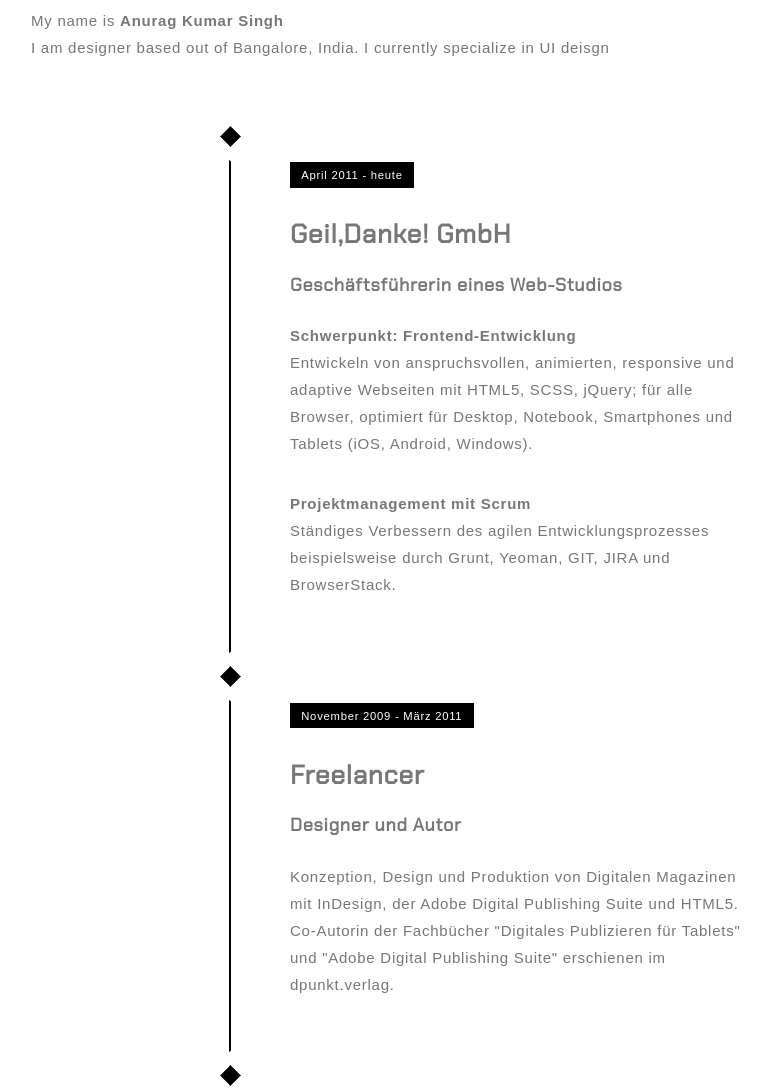
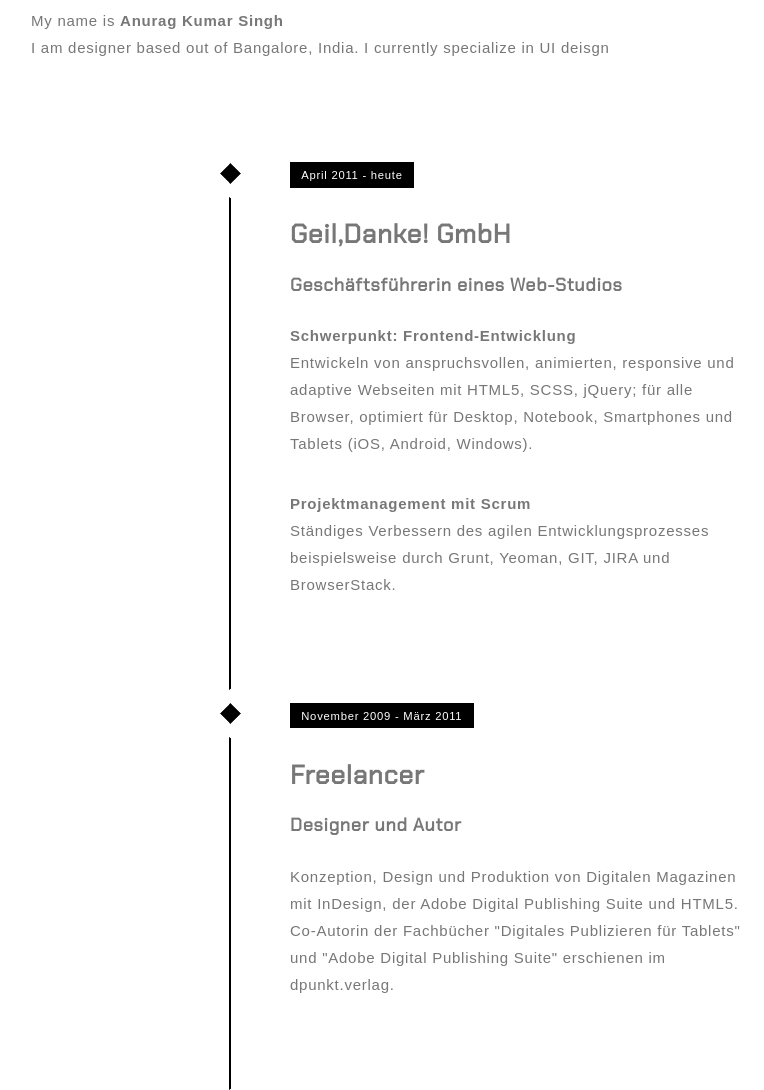
Before and after one commit to anurag27k/portfolio, a plain HTML site: page index.html in a window 1280 px wide. Shown: the part 520-1610 px from the top of the page, without its empty margins (135-899 px from the left). Drawn offline with nearby package versions, Linux system fonts and the light colour scheme; some packages are replaced by stand-ins of ours; a web font is replaced by a local one.

Commit message:
Update css/timeline.css

```diff
--- a/css/timeline.css
+++ b/css/timeline.css
@@ -30,7 +30,7 @@
   content: "";
   margin-left: 39px;
   position: absolute;
-  top: 0;
+  top: 2.5em;
   left: 2em;
   width: 2px;
   height: 100%;
@@ -87,7 +87,7 @@
   display: block;
   margin: 0.5em 0.5em 0.5em -0.5em;
   position: absolute;
-  top: 0;
+  top: 2.5em;
   left: 2em;
   width: 1em;
   height: 1em;
```
